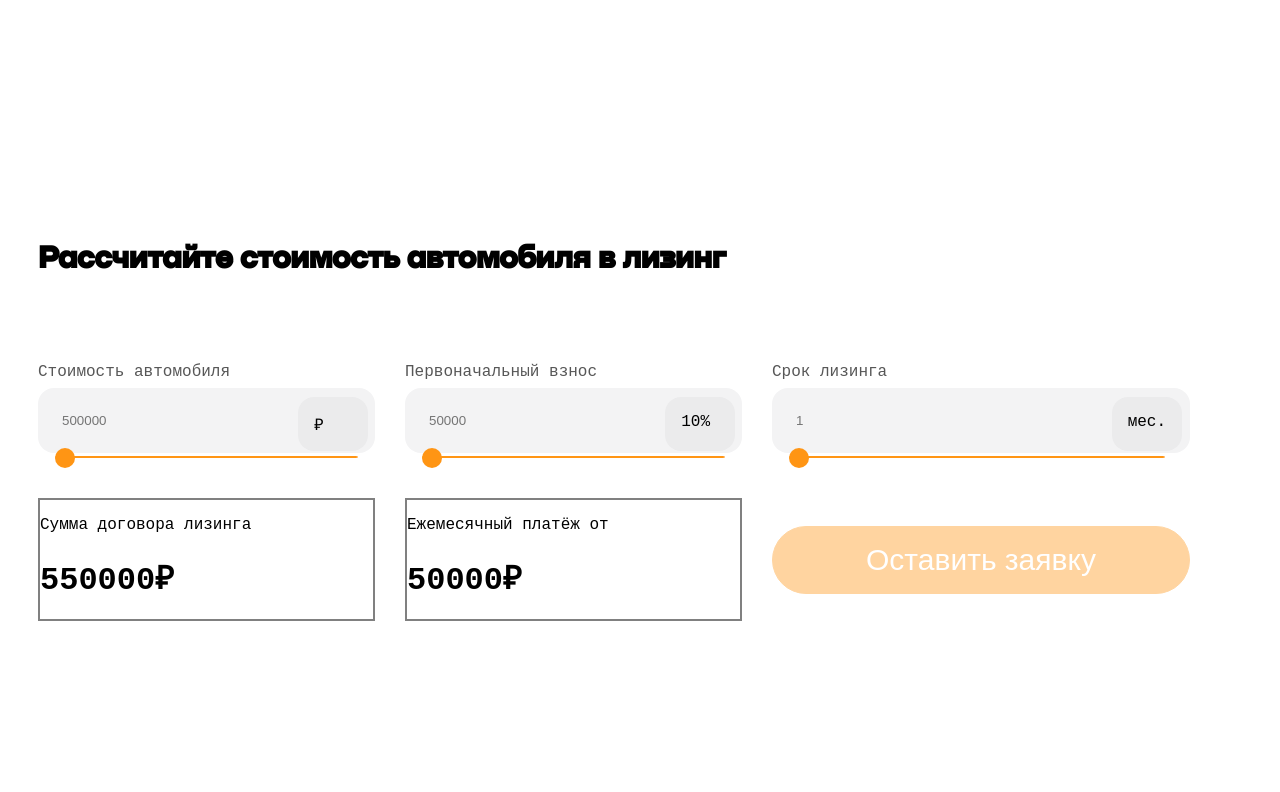
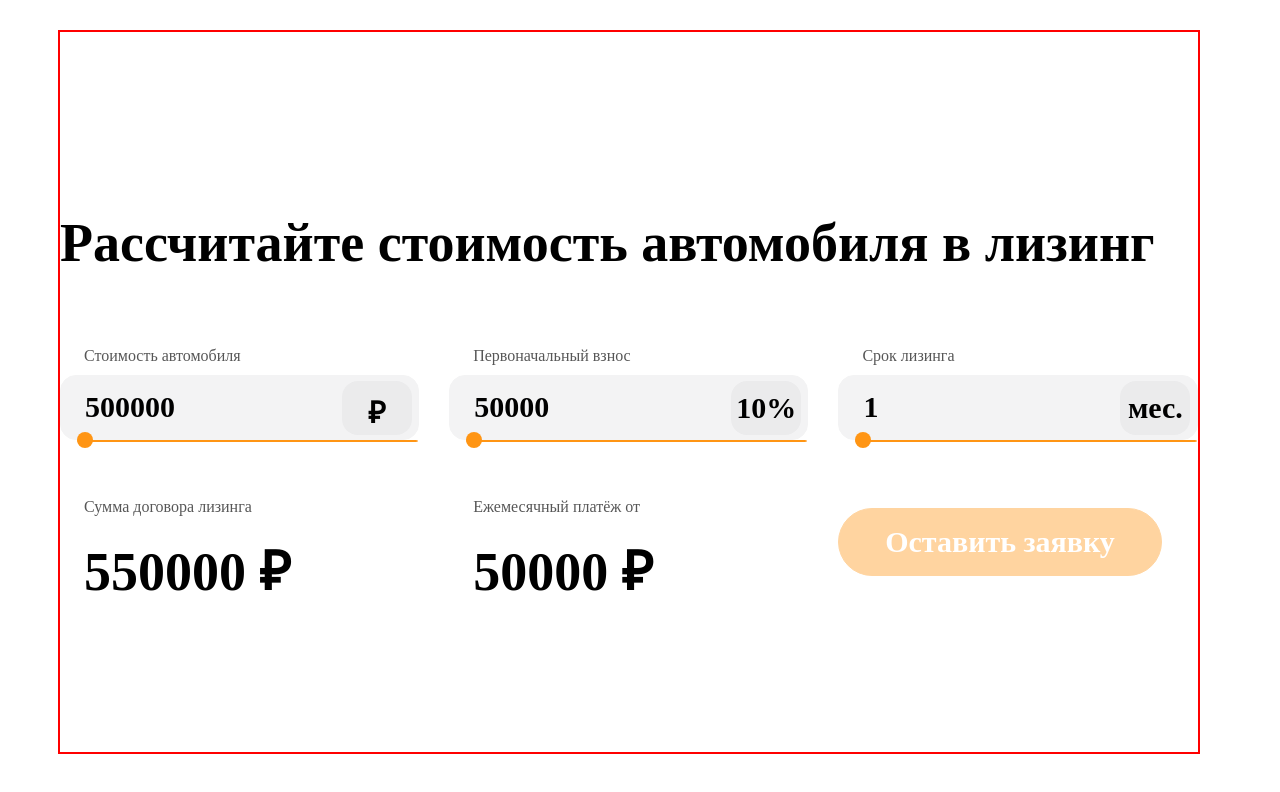
Before and after one commit to Elizochek/testcaseOXEM, a React (Create React App) app: page / in a window 1280 px wide. Shown: the top 792 px of the page. Built offline with nearby package versions, Linux system fonts and the light colour scheme.

Commit message:
media notebook

```diff
--- a/src/App.js
+++ b/src/App.js
@@ -36,7 +36,7 @@ const buttontext= loading?" ": "Оставить заявку"
   return (
 
     <div className="App">
-    <div className="name"> <h1> Рассчитайте стоимость автомобиля в лизинг </h1></div>
+    <div className="name">Рассчитайте стоимость автомобиля в лизинг</div>
       <Input
      name="Стоимость автомобиля"
      type="range"
@@ -45,7 +45,8 @@ const buttontext= loading?" ": "Оставить заявку"
      onChange={handlePrice}
      step="10000"
      test="₽"
-     placeholder={price}/>
+     placeholder={price}
+     disabled={loading}/>
       <Input
       name="Первоначальный взнос"
       type="range"
@@ -54,7 +55,8 @@ const buttontext= loading?" ": "Оставить заявку"
       onChange={handlePay}
       step="1000"
       test={per}
-      placeholder={pay}/>
+      placeholder={pay}
+      disabled={loading}/>
 
       <Input
       name="Срок лизинга"
@@ -64,14 +66,15 @@ const buttontext= loading?" ": "Оставить заявку"
       onChange={handleLiz}
       step="1"
       test="мес."
-      placeholder={liz}/>
+      placeholder={liz}
+      disabled={loading}/>
         <div className="test">
         <p> Сумма договора лизинга </p>
-        <h1> {s}₽</h1>
+        <h1> {s} ₽</h1>
         </div>
         <div className="test">
           <p>Ежемесячный платёж от </p>
-          <h1>{pay}₽</h1>
+          <h1>{pay} ₽</h1>
           </div>
       <Button
        loading={loading}
--- a/src/App.scss
+++ b/src/App.scss
@@ -1,40 +1,57 @@
 @import "./styles.scss";
 .App {
+  border:2px solid red;
   display: grid;
   grid-template-rows: 120px;
   align-content:center;
   align-items: center;
   justify-items:stretch;
-  grid-template-columns: 1fr 1fr 1fr;
+  grid-template-columns:1fr 1fr 1fr;
   grid-column-gap: 30px;
   grid-row-gap: 30px;
   grid-template-areas:
     "name name name"
     ". . ."
     ". . .";
-  width: 90vw;
+  width:90%;
   height:90vh;
-  margin:50px 30px;
+  margin:30px 50px;
 
-
-// @media screen and (max-width:$notebookmax){
-//   display:flex;
-//   flex-direction:row;
-//   flex-wrap:wrap;
-// }}
+@media screen and (min-width:$notebookmin) and (max-width:$notebookmax) {
+  display:flex;
+  flex-direction:row;
+  flex-wrap:wrap;
+  align-content:stretch;
+  row-gap:30px;
+  justify-content: space-between;
+  margin: 64px 30px;
+}
+}
 .name {
   grid-area:name;
-  font-family:"Nekst";
+  font-family:$h1style;
+  font-size: $h1size;
+  font-weight:900;
 
 }
 
-
 .test {
-  border:2px solid grey;
+  display:flex;
+  flex-direction: column;
+  padding-left:24px;
   min-width: 280px;
   height: 119px;
-  // @media screen and (max-width:$notebookmax){
-  //   width:45%
-  // }
+  @media screen and (min-width:$notebookmin) and (max-width:$notebookmax){
+    min-width:43%}
+  p {font-family: $pstyle;
+  font-size:$psize;
+  font-weight: 400;
+  color: #575757;}
+  h1 {
+    margin-top:0px;
+    font-family: $h1style;
+    font-size: $h1size;
+    font-weight: 900;
+    color:black;}
 
-  }}
+  }
--- a/src/components/Button/Button.scss
+++ b/src/components/Button/Button.scss
@@ -7,18 +7,16 @@
     cursor: pointer;
     transition: 0.2s ease-in-out;
     outline: 0;
-    min-width:45%;
+    max-width:90%;
     height: 68px;
     background: #FF9514;
     border:1px solid #FF9514 ;
     border-radius: 40px;
     color:white;
-    font-size: 30px;
+    font-family:$h2style;
+    font-size:$h2size;
+    font-weight:900;
     padding: 12px 24px;
-// @media screen and (max-width:$phonemax) and (min-width:$phonemin)
-//     { min-width:80%;}
-
-
     &:hover {
         background: #111111;
         border:1px solid #111111;
@@ -46,4 +44,7 @@
             visibility: visible;
         }
     }
+    @media screen and (min-width:$notebookmin) and (max-width:$notebookmax){
+        max-width:45%;
+     }
 }
--- a/src/components/Input/Input.jsx
+++ b/src/components/Input/Input.jsx
@@ -20,6 +20,7 @@ export function Input(props) {
     type="text"
     placeholder={props.placeholder}
     onChange={handleChange}
+    disabled={props.disabled}
     />
         <input className='range'
         name={props.name}
@@ -29,8 +30,9 @@ export function Input(props) {
         type="range"
         value={num}
         onChange={handleChange}
+        disabled={props.disabled}
             />
-        <div className="details"> {props.test} </div>
+        <div className='details'> {props.test} </div>
             </div>
     )
 }
--- a/src/components/Input/Input.scss
+++ b/src/components/Input/Input.scss
@@ -12,34 +12,47 @@
     align-content: center;
     bottom: 60%;
     padding-top: 16px;
+    padding-left:24px;
     color:#575757;
+    font-family:$pstyle;
+    font-size: $psize;
+    font-weight: 400;
   }
-//   @media screen and (max-width:$notebookmax) and (min-width:$notebookmin) {
-//     width: 100%;
-//   }
+  @media screen and (min-width:$notebookmin){
+    width: 100%;
+ }
 }
 
 .text {
   position: absolute;
-  top: 33%;
+  top: 35%;
   box-sizing:border-box;
   padding-left: 24px;
   background: #f3f3f4;
   border-radius: 16px;
-  border: none;
+  border:1px solid #f3f3f4 ;
   width: 100%;
   height: 65px;
   z-index: 1;
+  font-size:$h2size;
+  font-family:$h2style;
+  font-weight: 900;
 
   &:active {
     border:2px solid #F3F3F4;
     background: #ffffff;
   }
   &:disabled {
-    background: rgba(13, 216, 34, 0.4);
-    border-radius: 40px;
+    opacity:0.4;
+  }
+  &::-webkit-input-placeholder {
+    color: black;
+  }
+  &::-moz-placeholder {
+  color: black;
   }
 }
+
 
 
 .details {
@@ -47,43 +60,52 @@
   border-radius: 16px;
   box-sizing: border-box;
   background: #EBEBEC;
-  padding-top: 16px;
-  padding-left: 16px;
+  text-align: center;
+  padding-top: 10px;
   width: 70px;
   height: 54px;
   top: 40%;
   right: 2%;
   z-index: 3;
+  font-family: $h2style;
+  font-size: $h2size;
+  font-weight:900;
 }
+
 .range {
   position: absolute;
   padding-left: 15px;
   bottom: 7%;
   height: 2px;
-  width: 90%;
+  width: 95%;
   -webkit-appearance: none;
   -moz-appearance: none;
   appearance: none;
   z-index: 5;
+  &:disabled {
+    opacity:0.4;
+  }
 
   &::-webkit-slider-runnable-track {
     width: 200px;
     border-radius: 5px/100%;
     height: 2px;
     background-color: #ff9514;
+
   }
 
   &::-webkit-slider-thumb {
     background: #ff9514;
     border-radius: 100%;
     cursor: pointer;
-    width: 20px;
-    height: 20px;
+    width: 16px;
+    height: 16px;
     -webkit-appearance: none;
     margin-top: -8px;
     &:hover{
-        width: 40px;
-        height: 40px;
+        width: 24px;
+        height: 24px;
+        margin-top:-12px;
     }
   }
   &::-moz-range-track {
@@ -100,5 +122,9 @@
     height: 20px;
     -webkit-appearance: none;
     margin-top: -8px;
+    &:hover{
+      width: 24px;
+      height: 24px;
+      margin-top:-12px;}
   }
 }
--- a/src/index.css
+++ b/src/index.css
@@ -1,21 +1,24 @@
-body {
-    font-family: 'Courier New', Courier, monospace;}
+/* body {
+    } */
 @font-face {
     font-family: 'Nekst';
-    src: local('Nekst Bold'),
+    src: local('Nekst-Bold'),
         url("./fonts/Nekst-Bold.woff2") format('woff2');
     font-style: normal;
   }
   @font-face {
     font-family: 'Nekst';
-    src: local('Nekst Black'),
+    src: local('Nekst-Black'),
         url("./fonts/Nekst-Black.woff2") format('woff2');
-    font-style: normal;}
+    font-style: normal;
+  font-weight: 900;
+line-height:48.6px;}
     @font-face {
-      font-family: 'Giroy';
-      src: local('Giroy-Regular'),
+      font-family: 'Gilroy';
+      src: local('Gilroy-Regular'),
           url("./fonts/Gilroy-Regular.woff2") format('woff2');
-      font-style: normal;}
+      font-style: normal;
+    font-weight: 400;}
 
 code {
   font-family: source-code-pro, Menlo, Monaco, Consolas, 'Courier New',
--- a/src/styles.scss
+++ b/src/styles.scss
@@ -1,13 +1,13 @@
 $phonemin:320px;
 $phonemax:767px;
-$notebookmin:1100px;
+$notebookmin:768px;
 $notebookmax:1119px;
 $desktopmin:1120px;
 $desktopmin:1439px;
 $maxscreen:1440px;
 $h2size:30px;
-$h2style:bold;
+$h2style:"Next-Black";
 $h1size:54px;
-$h1style:normal;
+$h1style:"Next-Black";
 $psize:16px;
-$pstyle:light;
+$pstyle:"Gilroy-Regular";
```
